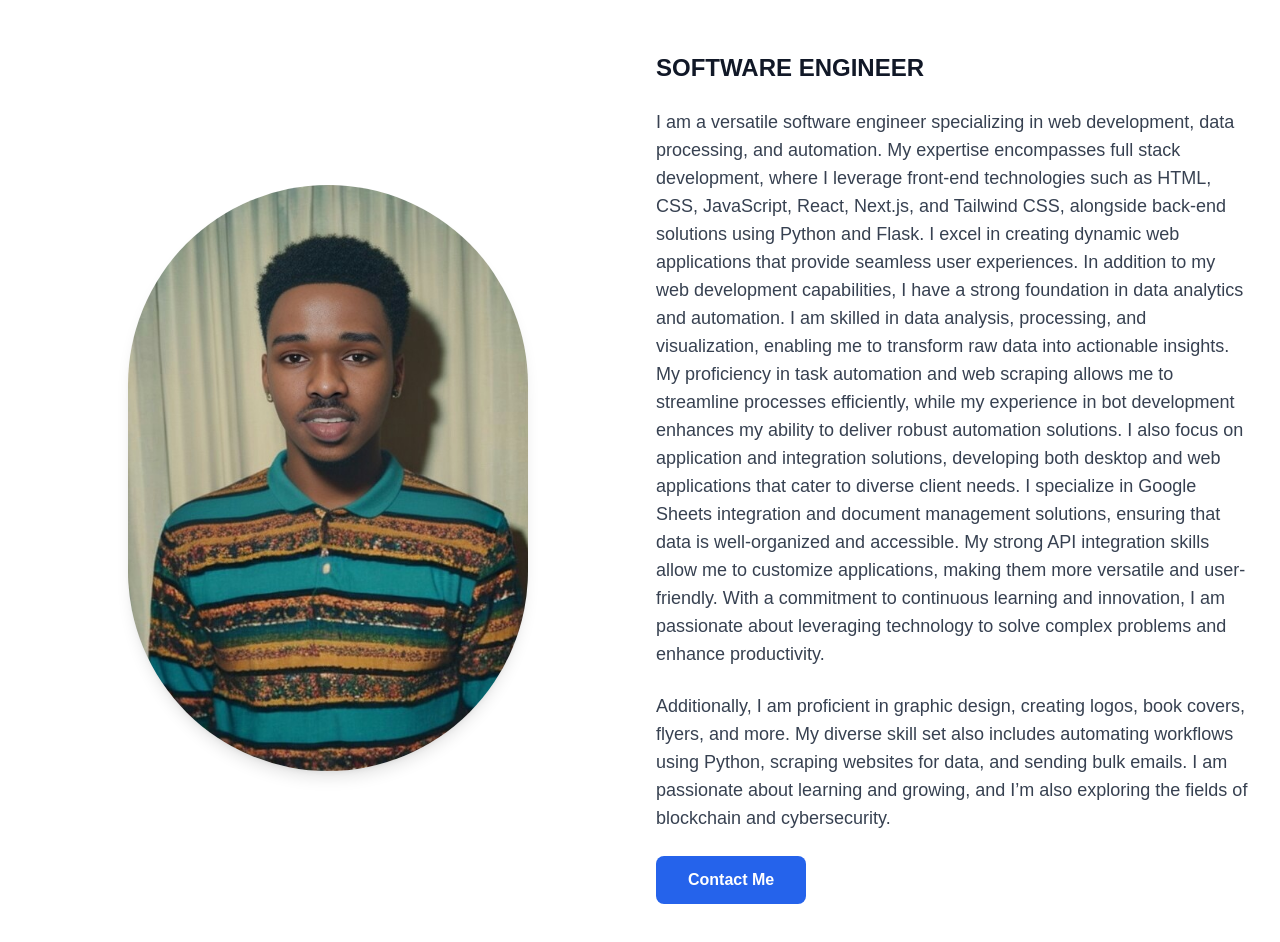
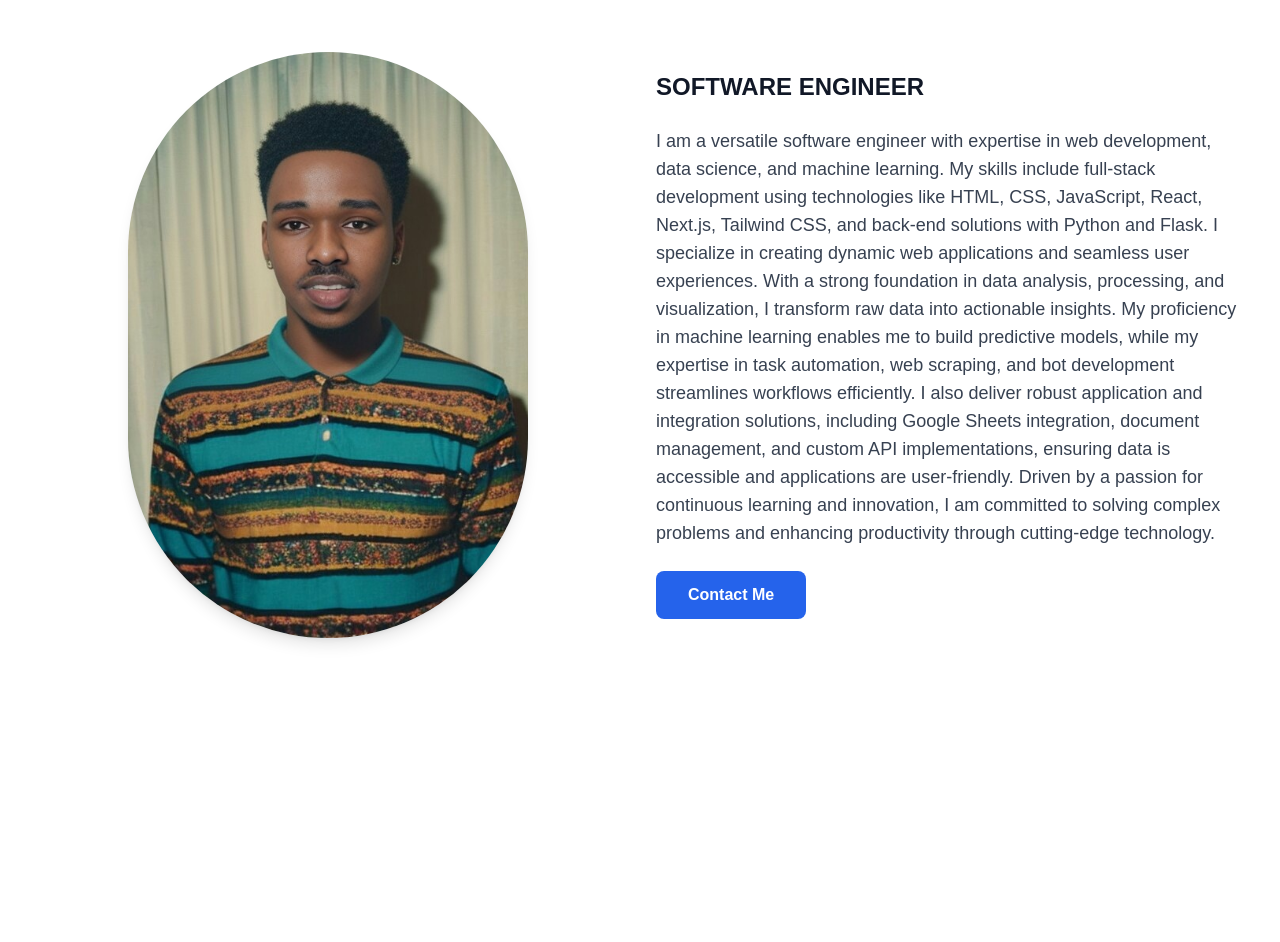
Before and after one commit to CyberTycoon/silas-portfolio, a Next.js app: page /about in a window 1280 px wide. Shown: the part 180-1122 px from the top of the page. After the commit the page ends 898 px from the top, so only its background shows below. Built offline with nearby package versions, Linux system fonts and the light colour scheme.

Commit message:
Updated the website layout and fixed bugs

```diff
--- a/src/app/about/page.tsx
+++ b/src/app/about/page.tsx
@@ -46,22 +46,17 @@ export default function About() {
              SOFTWARE ENGINEER
             </h3>
             <p className="text-lg px-4 text-gray-700">
-            I am a versatile software engineer specializing in web development, data processing, and automation. My expertise encompasses full stack development, where I leverage front-end technologies such as HTML, CSS, JavaScript, React, Next.js, and Tailwind CSS, alongside back-end solutions using Python and Flask. I excel in creating dynamic web applications that provide seamless user experiences.
+            I am a versatile software engineer with expertise in web development, data science, and machine learning. My skills include full-stack development using technologies like HTML, CSS, JavaScript, React, Next.js, Tailwind CSS, and back-end solutions with Python and Flask. I specialize in creating dynamic web applications and seamless user experiences.
 
-In addition to my web development capabilities, I have a strong foundation in data analytics and automation. I am skilled in data analysis, processing, and visualization, enabling me to transform raw data into actionable insights. My proficiency in task automation and web scraping allows me to streamline processes efficiently, while my experience in bot development enhances my ability to deliver robust automation solutions.
+With a strong foundation in data analysis, processing, and visualization, I transform raw data into actionable insights. My proficiency in machine learning enables me to build predictive models, while my expertise in task automation, web scraping, and bot development streamlines workflows efficiently.
 
-I also focus on application and integration solutions, developing both desktop and web applications that cater to diverse client needs. I specialize in Google Sheets integration and document management solutions, ensuring that data is well-organized and accessible. My strong API integration skills allow me to customize applications, making them more versatile and user-friendly.
+I also deliver robust application and integration solutions, including Google Sheets integration, document management, and custom API implementations, ensuring data is accessible and applications are user-friendly.
 
-With a commitment to continuous learning and innovation, I am passionate about leveraging technology to solve complex problems and enhance productivity.
+Driven by a passion for continuous learning and innovation, I am committed to solving complex problems and enhancing productivity through cutting-edge technology.
 
 
             </p>
-            <p className="text-lg px-4 text-gray-700">
-              Additionally, I am proficient in graphic design, creating logos, book covers, flyers, and more. My diverse
-              skill set also includes automating workflows using Python, scraping websites for data,
-              and sending bulk emails. I am passionate about learning and growing, and I’m also
-              exploring the fields of blockchain and cybersecurity.
-            </p>
+
             <motion.button
               className="bg-blue-600 ml-4 px-8 text-white py-3 rounded-lg font-semibold hover:bg-blue-700 transition duration-300"
               whileHover={{ scale: 1.05 }}
--- a/src/app/page.tsx
+++ b/src/app/page.tsx
@@ -30,7 +30,7 @@ export default function Home() {
           animate={{ opacity: 1, y: 0 }}
           transition={{ delay: 0.5, duration: 1.5 }}
         >
-          I’m a Full Stack Developer, Data Analyst, and Automation Specialist, offering dynamic web solutions, advanced data processing, insightful analytics, seamless API integrations, custom task automations, efficient file and document management, and specialized bot development.
+          I’m a Full Stack Developer, Data Scientist, and Automation Specialist, offering dynamic web solutions, advanced data science, insightful analytics, seamless API integrations, custom task automations, efficient file and document management, and specialized bot development.
         </motion.p>
         <motion.a
           className="bg-blue-600 px-8 py-3 rounded-lg font-semibold hover:bg-blue-700 transition duration-300"
@@ -76,8 +76,8 @@ export default function Home() {
               whileHover={{ scale: 1.05 }}
               transition={{ duration: 0.3 }}
             >
-              <h3 className="text-2xl font-semibold mb-4">Application & Integration Solutions</h3>
-              <p>Designing and implementing web applications using clean, up-to-date code for a seamless user experience.</p>
+              <h3 className="text-2xl font-semibold mb-4">Machine Learning Solutions</h3>
+              <p>Building and deploying machine learning models using cutting-edge algorithms and techniques to deliver accurate predictions and actionable insights.</p>
             </motion.div>
           </div>
         </div>
--- a/src/app/services/page.tsx
+++ b/src/app/services/page.tsx
@@ -59,10 +59,11 @@ export default function Services() {
             whileHover={{scale: 1.05}}
           >
             <h3 className="text-2xl font-semibold text-gray-900 mb-2">
-            API Integration and Customization
+
+Data Science and Machine Learning Solutions
             </h3>
             <p className="text-gray-700">
-            Integrating third-party APIs into applications and customizing them to meet specific client needs.
+            Developing data-driven solutions by leveraging machine learning models and integrating them into applications to address specific client needs.
             </p>
           </motion.div>
 
```
